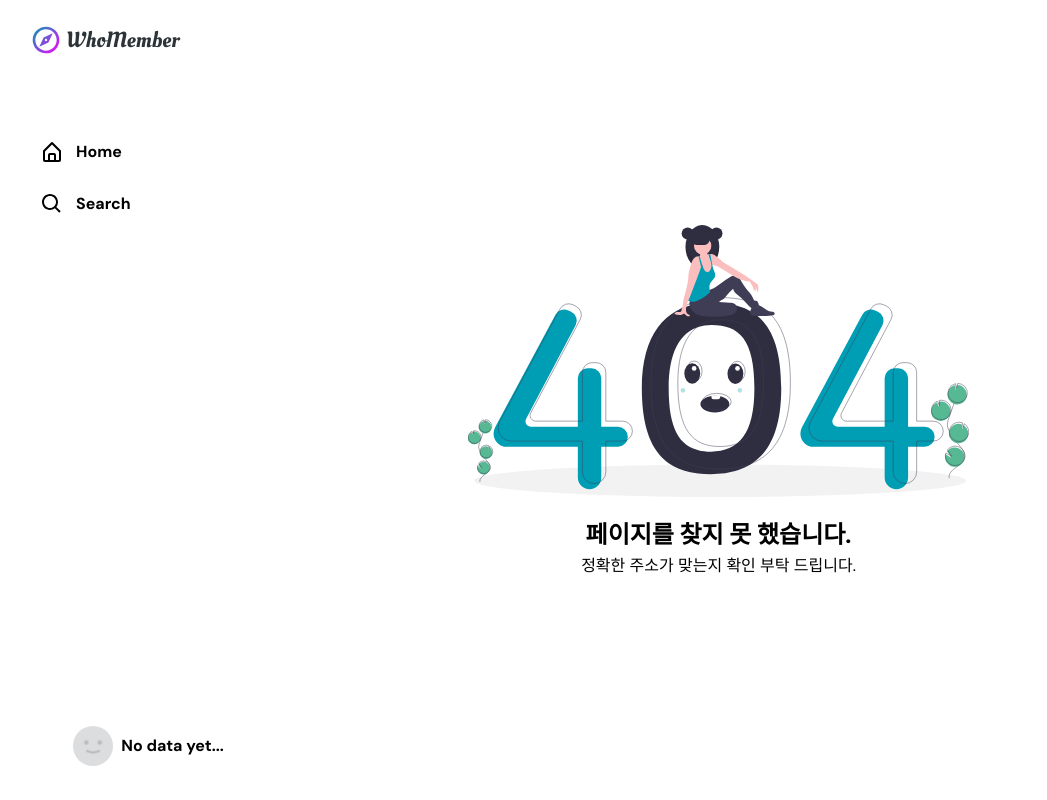
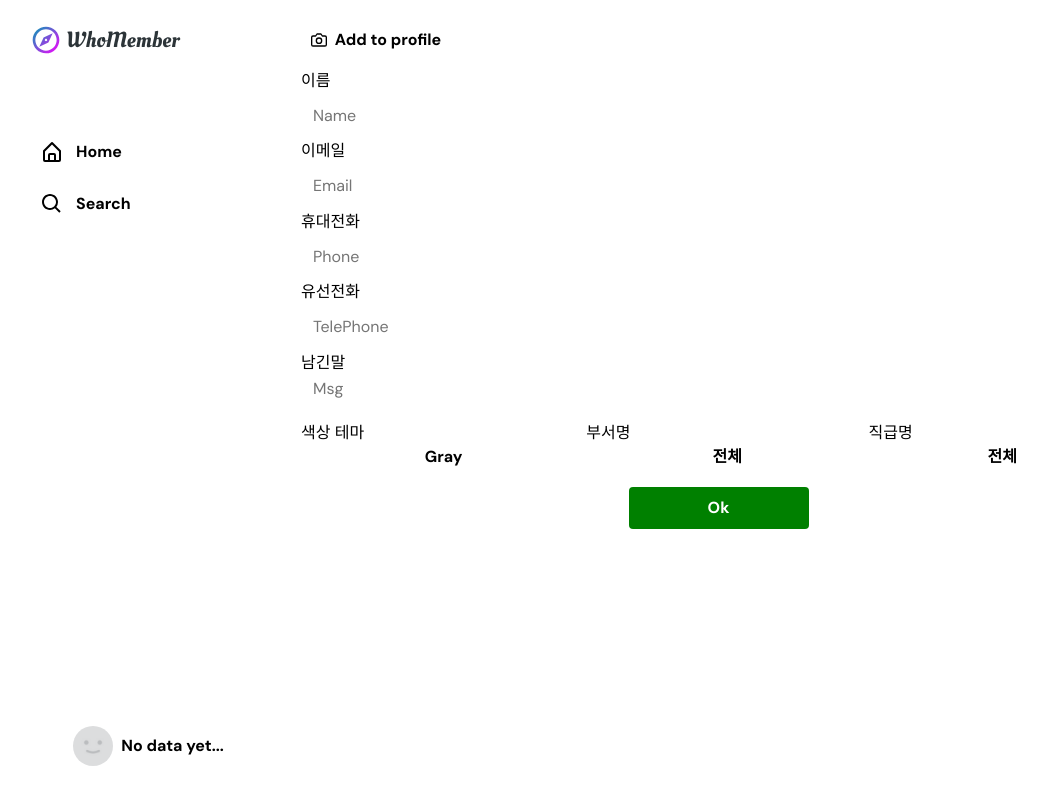
Before and after one commit to sonseong10/ecommerce-monorepo, a React (Create React App) app: page /maker in a window 1280 px wide. Shown: the whole page, without its empty margins (64-1111 px from the left). Built offline with nearby package versions, Linux system fonts and the light colour scheme; no server answers; sample sign-in values are in the browser's storage.

Commit message:
🚧 Implement maker component and connect router

```diff
--- a/src/components/maker/maker.jsx
+++ b/src/components/maker/maker.jsx
@@ -1,4 +1,4 @@
-import React, { useState } from 'react'
+import React, { useRef, useState } from 'react'
 import { FiCamera } from 'react-icons/fi'
 
 import DropDown from '../common/dropdown'
@@ -6,10 +6,21 @@ import DropDown from '../common/dropdown'
 import buttonStyles from '../../styles/modules/buttons.module.css'
 import styles from '../../styles/modules/maker.module.css'
 
-const Maker = ({ cards, teams, ranks }) => {
-  const [teamsType] = useState('전체')
-  const [ranksType] = useState('전체')
-  const [theme] = useState([
+const Maker = ({ teams, ranks }) => {
+  const nameRef = useRef()
+  const emailRef = useRef()
+  const phoneRef = useRef()
+  const telephoneRef = useRef()
+  const msgRef = useRef()
+
+  const [themesType, setThemesType] = useState('Gray')
+  const [teamsType, setTeamsType] = useState('전체')
+  const [ranksType, setRanksType] = useState('전체')
+  const [themesToggle, setthemesToggle] = useState(false)
+  const [teamsToggle, setTeamsToggle] = useState(false)
+  const [ranksToggle, setRanksToggle] = useState(false)
+
+  const [themes] = useState([
     { id: 1, value: 'Gray' },
     { id: 2, value: 'Blue' },
     { id: 3, value: 'yellow' },
@@ -19,49 +30,92 @@ const Maker = ({ cards, teams, ranks }) => {
     e.preventDefault()
   }
 
+  const onThemesOpen = () => {
+    setthemesToggle(!themesToggle)
+    setTeamsToggle(false)
+    setRanksToggle(false)
+  }
+
+  const onTeamsOpen = () => {
+    setTeamsToggle(!teamsToggle)
+    setthemesToggle(false)
+    setRanksToggle(false)
+  }
+
+  const onRanksOpen = () => {
+    setRanksToggle(!ranksToggle)
+    setthemesToggle(false)
+    setTeamsToggle(false)
+  }
+
+  const handleThemesValue = (value) => {
+    onThemesOpen()
+    setThemesType(value)
+  }
+
+  const handleTeamsValue = (value) => {
+    onTeamsOpen()
+    setTeamsType(value)
+  }
+
+  const handleRanksValue = (value) => {
+    onRanksOpen()
+    setRanksType(value)
+  }
+
   return (
     <div className="col-sm-4 col-md-9">
       <div className="wrapper">
         <form className={styles.authForm} onSubmit={onSubmit}>
           <label
-            className={`${buttonStyles.baseBtn} ${buttonStyles.primaryBtn} ${styles.profileBtn}`}
+            className={`${buttonStyles.baseBtn} ${buttonStyles.ghostBtn} ${styles.profileBtn}`}
             htmlFor="profile"
           >
             <FiCamera /> Add to profile
           </label>
-          <input type="file" id="profile" />
+          <input type="file" id="profile" accept="image/png, image/jpeg" />
 
+          <p className={styles.formLabel}>이름</p>
           <input
             className={styles.authFormInput}
             type="text"
             id="name"
+            ref={nameRef}
             placeholder="Name"
           />
 
+          <p className={styles.formLabel}>이메일</p>
           <input
             className={styles.authFormInput}
-            type="text"
+            type="email"
             id="email"
+            ref={emailRef}
             placeholder="Email"
           />
 
+          <p className={styles.formLabel}>휴대전화</p>
           <input
             className={styles.authFormInput}
             type="text"
             id="phone"
+            ref={phoneRef}
             placeholder="Phone"
           />
 
+          <p className={styles.formLabel}>유선전화</p>
           <input
             className={styles.authFormInput}
             type="text"
             id="telephone"
+            ref={telephoneRef}
             placeholder="TelePhone"
           />
 
+          <p className={styles.formLabel}>남긴말</p>
           <textarea
             className={styles.authFormInput}
             id="msg"
+            ref={msgRef}
             cols="30"
             rows="3"
             maxLength="100"
@@ -69,39 +123,64 @@ const Maker = ({ cards, teams, ranks }) => {
           ></textarea>
 
           <div className={styles.typeBtnList}>
-            <div className={styles.typeBtnItem}>
+            <div
+              className={`
+              ${styles.themes}
+              ${styles.typeBtnItem}
+              ${themesToggle && styles.isActive}`}
+            >
+              <p className={styles.formLabel}>색상 테마</p>
               <button
-                className={`${buttonStyles.baseBtn} ${buttonStyles.ghostBtn} ${styles.typeBtn}`}
+                className={`
+                ${buttonStyles.baseBtn}
+                ${buttonStyles.ghostBtn}
+                ${styles.typeBtn}`}
+                onClick={onThemesOpen}
                 type="button"
               >
-                {theme[0].value}
+                {themesType}
               </button>
-              <div className={styles.typeBtnItem}>
-                <DropDown listItems={theme} />
+              <div className={styles.themesList}>
+                <DropDown listItems={themes} handleEvent={handleThemesValue} />
               </div>
             </div>
 
-            <div className={styles.typeBtnItem}>
+            <div
+              className={`
+              ${styles.teams}
+              ${styles.typeBtnItem}
+              ${teamsToggle && styles.isActive}`}
+            >
+              <p className={styles.formLabel}>부서명</p>
               <button
                 className={`${buttonStyles.baseBtn} ${buttonStyles.ghostBtn} ${styles.typeBtn}`}
+                onClick={onTeamsOpen}
                 type="button"
               >
                 {teamsType}
               </button>
-              <div>
-                <DropDown listItems={teams} />
+              <div className={styles.teamsList}>
+                <DropDown listItems={teams} handleEvent={handleTeamsValue} />
               </div>
             </div>
 
-            <div>
+            <div
+              className={`
+              ${styles.ranks}
+              ${styles.typeBtnItem}
+              ${ranksToggle && styles.isActive}
+                `}
+            >
+              <p className={styles.formLabel}>직급명</p>
               <button
                 className={`${buttonStyles.baseBtn} ${buttonStyles.ghostBtn} ${styles.typeBtn}`}
+                onClick={onRanksOpen}
                 type="button"
               >
                 {ranksType}
               </button>
-              <div>
-                <DropDown listItems={ranks} />
+              <div className={styles.ranksList}>
+                <DropDown listItems={ranks} handleEvent={handleRanksValue} />
               </div>
             </div>
           </div>
--- a/src/routers/router.jsx
+++ b/src/routers/router.jsx
@@ -4,6 +4,7 @@ import { Redirect, Route, Switch } from 'react-router-dom'
 import NotLogin from '../components/errors/not-login'
 import NotPage from '../components/errors/not-page'
 import HomePage from '../components/home/home-page'
+import Maker from '../components/maker/maker'
 import ResultPage from '../components/search/result-page'
 import SearchPage from '../components/search/search-page'
 
@@ -52,6 +53,13 @@ const Router = ({
           <NotLogin />
         )}
       </Route>
+      <Route path="/maker">
+        {isUser ? (
+          <Maker cards={cards} teams={teams} ranks={ranks}></Maker>
+        ) : (
+          <NotPage></NotPage>
+        )}
+      </Route>
       <Route path="*">
         <NotPage></NotPage>
       </Route>
--- a/src/styles/modules/maker.module.css
+++ b/src/styles/modules/maker.module.css
@@ -1,3 +1,5 @@
+@value teams-count, ranks-count, theme-count, dropdown-height, dropdown-padding from '../constants/dropdownList.css';
+
 @value white, primary, background from '../constants/color.css';
 
 @value font-size-14, line-height-14, letter-spacing-14, font-size-16,line-height-16,letter-spacing-16 from '../constants/typography.css';
@@ -22,6 +24,14 @@
 
 input[type='file'] {
   display: none;
+}
+
+.formLabel {
+  margin-bottom: 6px;
+  font-size: font-size-14;
+  line-height: line-height-14;
+  letter-spacing: letter-spacing-14;
+  color: primary;
 }
 
 .authFormInput {
@@ -60,6 +70,31 @@ input[type='file'] {
   align-self: center;
 }
 
+.themesList,
+.teamsList,
+.ranksList {
+  margin-bottom: 20px;
+  max-height: 0;
+  opacity: 0;
+  overflow-y: hidden;
+  transition: max-height 300ms ease-in-out, opacity 300ms ease-in-out;
+}
+
+.themes.isActive .themesList {
+  opacity: 1;
+  max-height: calc(dropdown-height * theme-count + dropdown-padding * 2);
+}
+
+.teams.isActive .teamsList {
+  opacity: 1;
+  max-height: calc(dropdown-height * teams-count + dropdown-padding * 2);
+}
+
+.ranks.isActive .ranksList {
+  opacity: 1;
+  max-height: calc(dropdown-height * ranks-count + dropdown-padding * 2);
+}
+
 @media screen and (min-width: 768px) {
   .typeBtnList {
     flex-direction: row;
```
